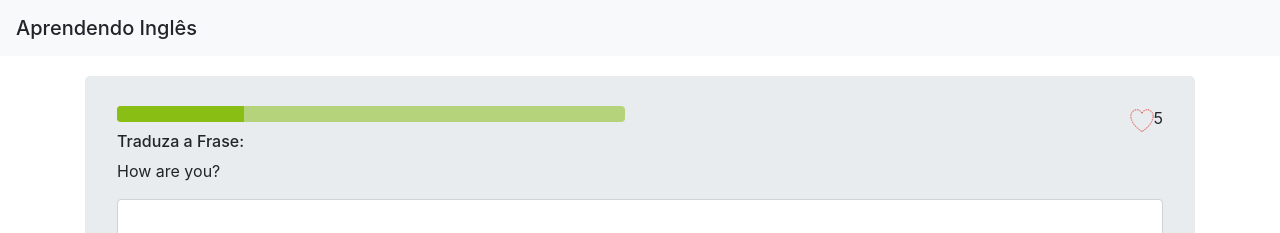
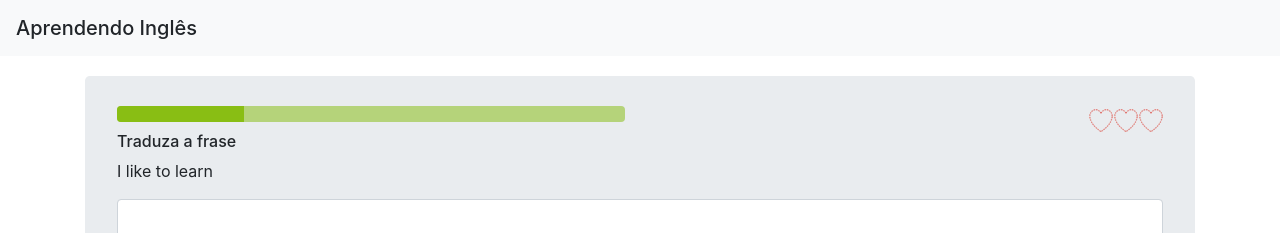
Before and after one commit to EricGambit/udemy-angular-site1, an Angular app: page / in a window 1280 px wide. Shown: the top 233 px of the page. Built offline with nearby package versions, Linux system fonts and the light colour scheme.

Commit message:
Tratando interface para exibir informações iniciais

```diff
--- a/src/app/painel/frases-mock.ts
+++ b/src/app/painel/frases-mock.ts
@@ -1,6 +1,6 @@
 import { Frase } from '../shared/frase.model'
 
-const FRASES: Frase[] = [
+export const FRASES: Frase[] = [
     { fraseEng: 'I like to learn', frasePtBr: 'Eu gosto de aprender' },
     { fraseEng: 'I watch TV', frasePtBr: 'Eu assisto TV' },
     { fraseEng: 'How are you?', frasePtBr: 'Como vai você?' },
--- a/src/app/painel/painel.component.html
+++ b/src/app/painel/painel.component.html
@@ -8,7 +8,7 @@
             </div>
             <div class="col-sm-6">
                 <div class="d-flex justify-content-end">
-                    <app-tentativas></app-tentativas>5
+                    <app-tentativas></app-tentativas>
                 </div>
 
             </div>
@@ -16,8 +16,8 @@
 
         <div class="row">
             <div class="col">
-                <h6>Traduza a Frase:</h6>
-                <p>How are you?</p>
+                <h6>{{instrucao}}</h6>
+                <p>{{frases[0].fraseEng}}</p>
                 <div class="form-group">
                     <textarea class="form-control" rows="3"></textarea>
                 </div>
--- a/src/app/painel/painel.component.ts
+++ b/src/app/painel/painel.component.ts
@@ -1,4 +1,7 @@
 import { Component, OnInit } from '@angular/core';
+
+import { Frase } from '../shared/frase.model'
+import { FRASES } from './frases-mock'
 
 @Component({
   selector: 'app-painel',
@@ -7,7 +10,12 @@ import { Component, OnInit } from '@angular/core';
 })
 export class PainelComponent implements OnInit {
 
-  constructor() { }
+public instrucao:string = "Traduza a frase"
+  public frases: Frase[] = FRASES
+
+  constructor() {
+    console.log(this.frases)
+  }
 
   ngOnInit() {
   }
--- a/src/app/tentativas/tentativas.component.html
+++ b/src/app/tentativas/tentativas.component.html
@@ -1,3 +1,3 @@
 <img [src]="coracaoVazio">
-<img [src]="">
-<img [src]="">
+<img [src]="coracaoVazio">
+<img [src]="coracaoVazio">
```
